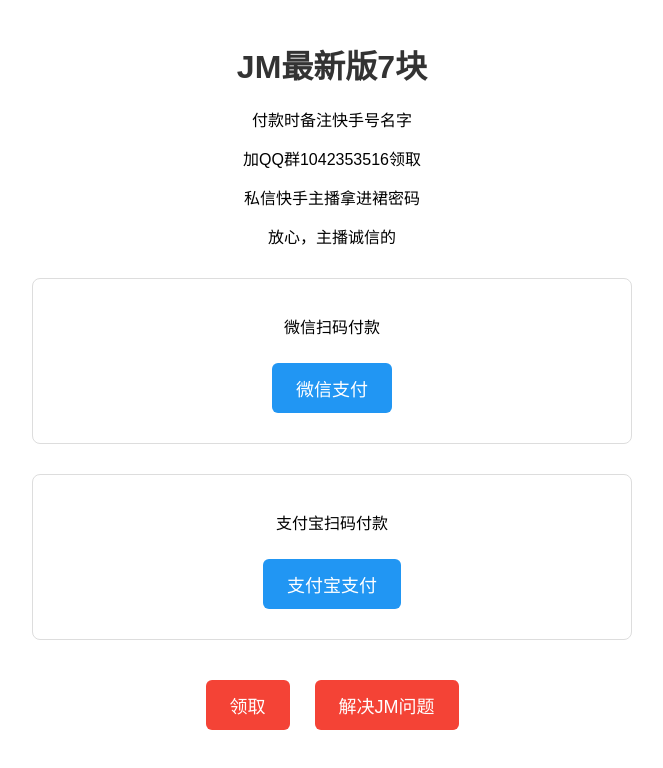
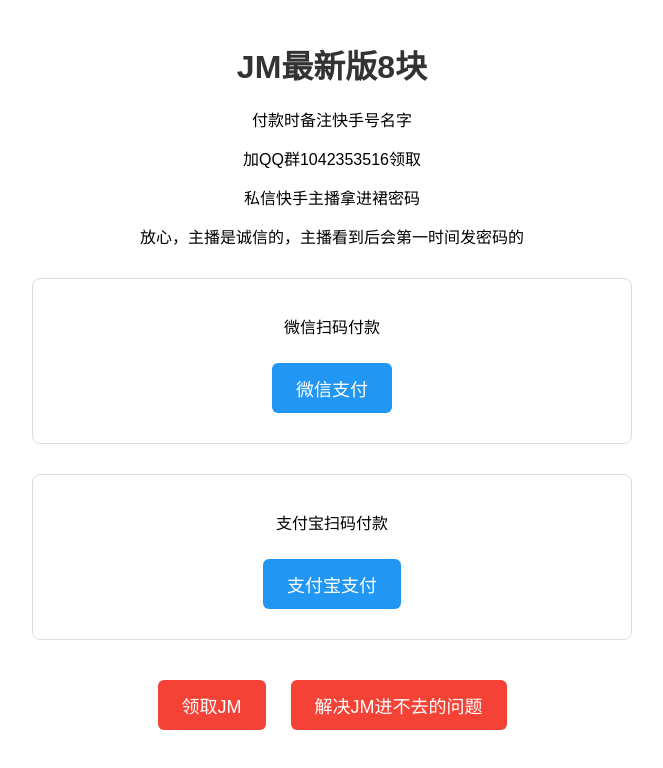
Before and after one commit to fnnly/1, a plain HTML site: page index.html in a window 1280 px wide. Shown: the whole page, without its empty margins (308-971 px from the left). Drawn offline with Linux system fonts and the light colour scheme.

Commit message:
Update index.html

```diff
--- a/index.html
+++ b/index.html
@@ -71,11 +71,11 @@
     </style>
 </head>
 <body>
-    <h1>JM最新版7块</h1>
+    <h1>JM最新版8块</h1>
     <p>付款时备注快手号名字</p>
     <p>加QQ群1042353516领取</p>
     <p>私信快手主播拿进裙密码</p>
-    <p>放心，主播诚信的</p>
+    <p>放心，主播是诚信的，主播看到后会第一时间发密码的</p>
 
     <div class="payment-option">
         <p>微信扫码付款</p>
@@ -90,8 +90,8 @@
     </div>
 
     <div class="action-buttons">
-        <button class="btn btn-action" onclick="showQQGroup()">领取</button>
-        <button class="btn btn-action" onclick="solveJMProblem()">解决JM问题</button>
+        <button class="btn btn-action" onclick="showQQGroup()">领取JM</button>
+        <button class="btn btn-action" onclick="solveJMProblem()">解决JM进不去的问题</button>
     </div>
 
     <div id="qq-group" class="qq-group">
```
